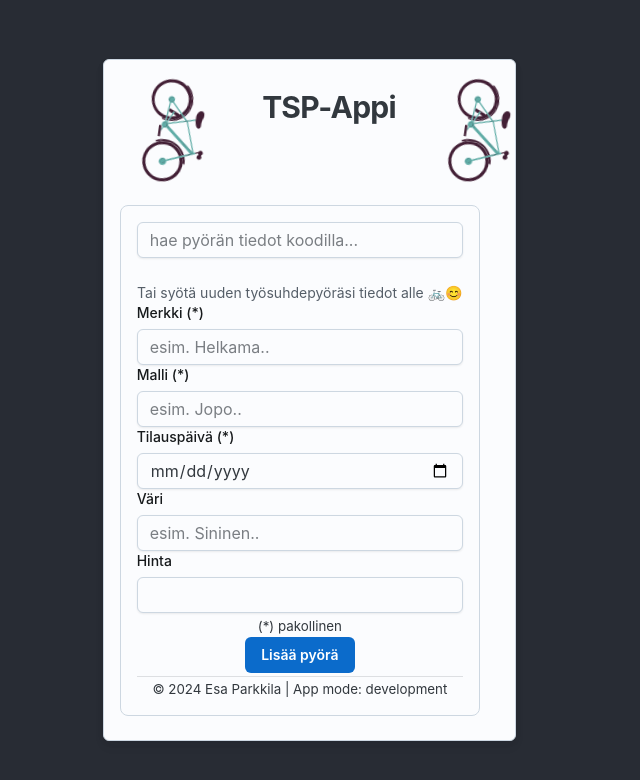
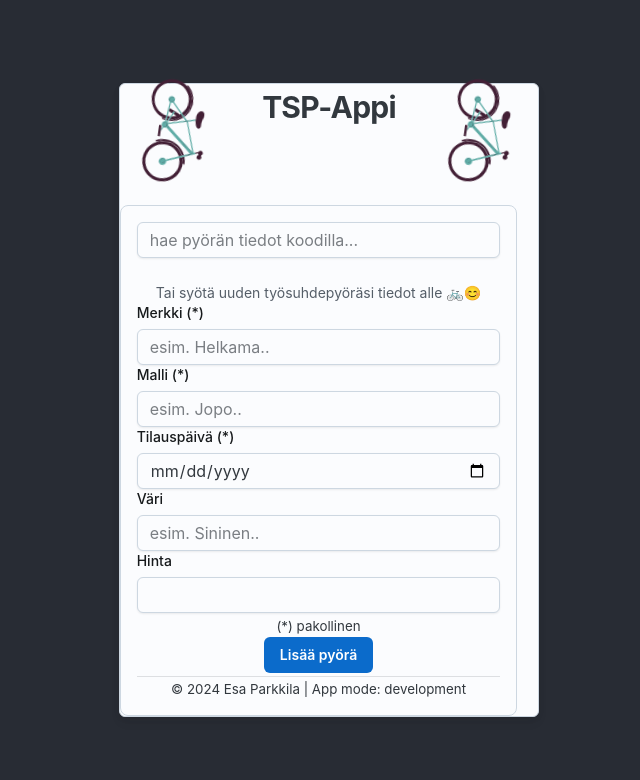
Before and after one commit to Zaiban/fullstack-demo, a React (Create React App) app in the folder frontend/: page / in a window 1280 px wide. Shown: the top 780 px of the page, without its empty margins (311-951 px from the left). Built offline with nearby package versions, Linux system fonts and the light colour scheme.

Commit message:
UI fixes

```diff
--- a/frontend/src/App.js
+++ b/frontend/src/App.js
@@ -19,17 +19,11 @@ function App() {
           <CssBaseline />
           <Sheet
             sx={{
-              mx: 4, // margin left & right
-              my: 4, // margin top & bottom
-              py: 3, // padding top & bottom
-              px: 2, // padding left & right
               display: "flex",
               flexDirection: "column",
               gap: 2,
               borderRadius: "sm",
               boxShadow: "md",
-              maxWidth: "80%",
-              verticalAlign: "center"
             }}
             variant="outlined"
           >
--- a/frontend/src/index.css
+++ b/frontend/src/index.css
@@ -1,3 +1,9 @@
+html, body {
+    margin: 0;
+    padding: 0;
+    width: 100%;
+}
+
 body {
   margin: 0;
   font-family: -apple-system, BlinkMacSystemFont, 'Segoe UI', 'Roboto', 'Oxygen',
```
